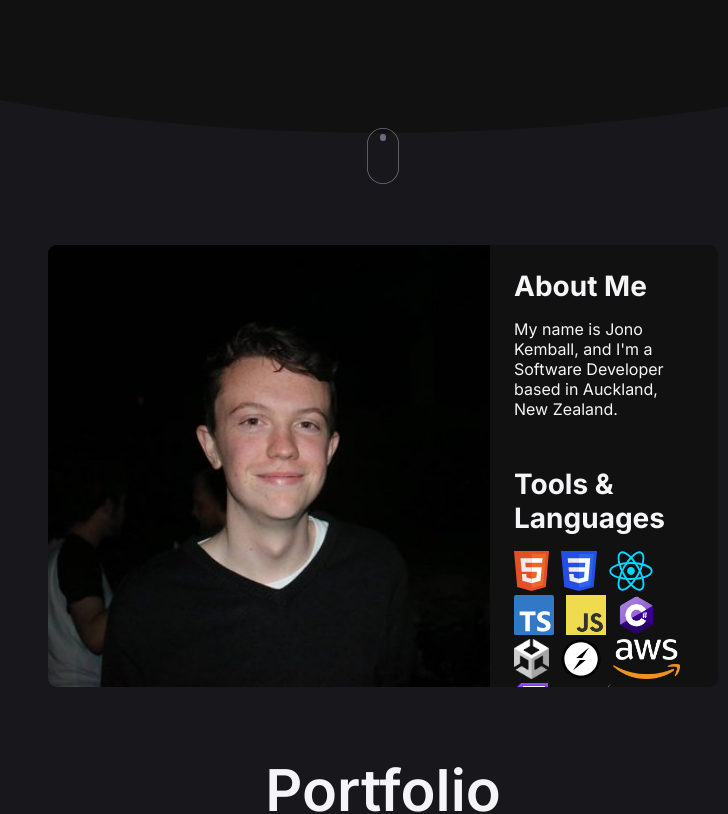
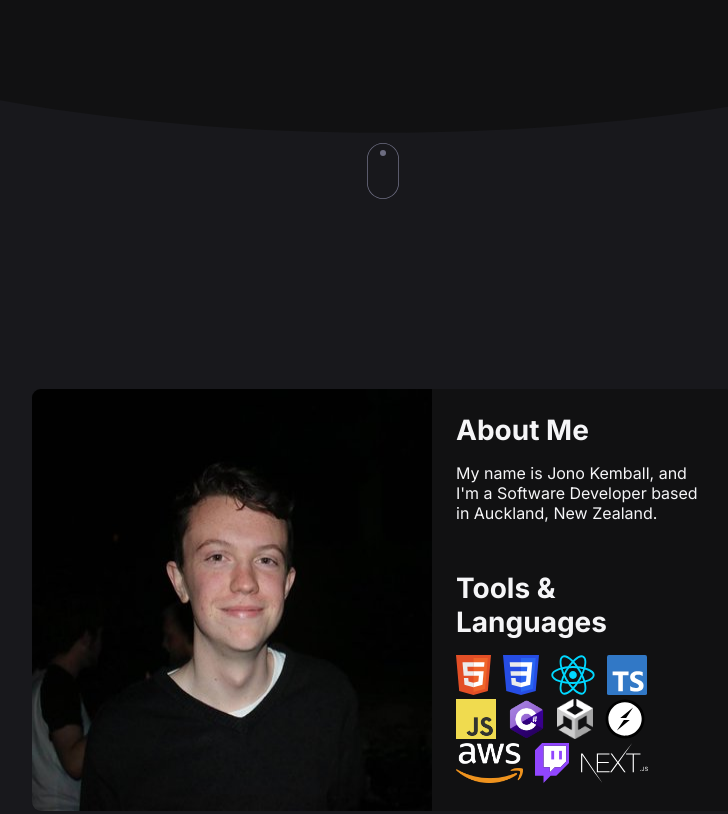
Before and after one commit to Noojuno/portfolio, a Next.js app: page / in a window 1280 px wide. Shown: the part 580-1394 px from the top of the page, without its empty margins (257-985 px from the left). Built offline with nearby package versions, Linux system fonts and the light colour scheme.

Commit message:
Fix responsive layout for home cards

```diff
--- a/components/ScrollIcon.module.scss
+++ b/components/ScrollIcon.module.scss
@@ -25,7 +25,7 @@
   zoom: 0.8;
   height: 70px;
   margin-left: -20px;
-  margin-top: -35px;
+  margin-top: -1rem;
   box-shadow: inset 0 0 0 1px var(--light-text-color);
   border-radius: 25px;
   cursor: pointer;
--- a/pages/index.js
+++ b/pages/index.js
@@ -77,7 +77,7 @@ export default function Home() {
         <p className={styles.heading}>Portfolio</p>
 
         <div className={styles.main__content}>
-          <Card>
+          <Card className={styles.main__card}>
             <CardImage src="/splash.png" />
 
             <CardContent>
@@ -94,7 +94,7 @@ export default function Home() {
             <CardFooter>:)</CardFooter>
           </Card>
 
-          <Card>
+          <Card className={styles.main__card}>
             <CardImage src="/splash.png" />
 
             <CardContent>
@@ -114,7 +114,7 @@ export default function Home() {
             <CardFooter>:)</CardFooter>
           </Card>
 
-          <Card>
+          <Card className={styles.main__card}>
             <CardImage src="/splash.png" />
 
             <CardContent>
--- a/styles/Home.module.scss
+++ b/styles/Home.module.scss
@@ -150,6 +150,12 @@
     margin: 0 auto;
     align-items: stretch;
   }
+
+  &__card {
+    @media only screen and (max-width: 768px) {
+      width: 100%;
+    }
+  }
 }
 
 .project {
@@ -183,8 +189,15 @@
   display: flex;
   flex-direction: row;
 
+  margin: 10rem 0 15rem;
+
   img {
     width: auto;
+  }
+
+  @media only screen and (max-width: 768px) {
+    flex-direction: column;
+    margin: 5rem 1rem;
   }
 }
 
```
